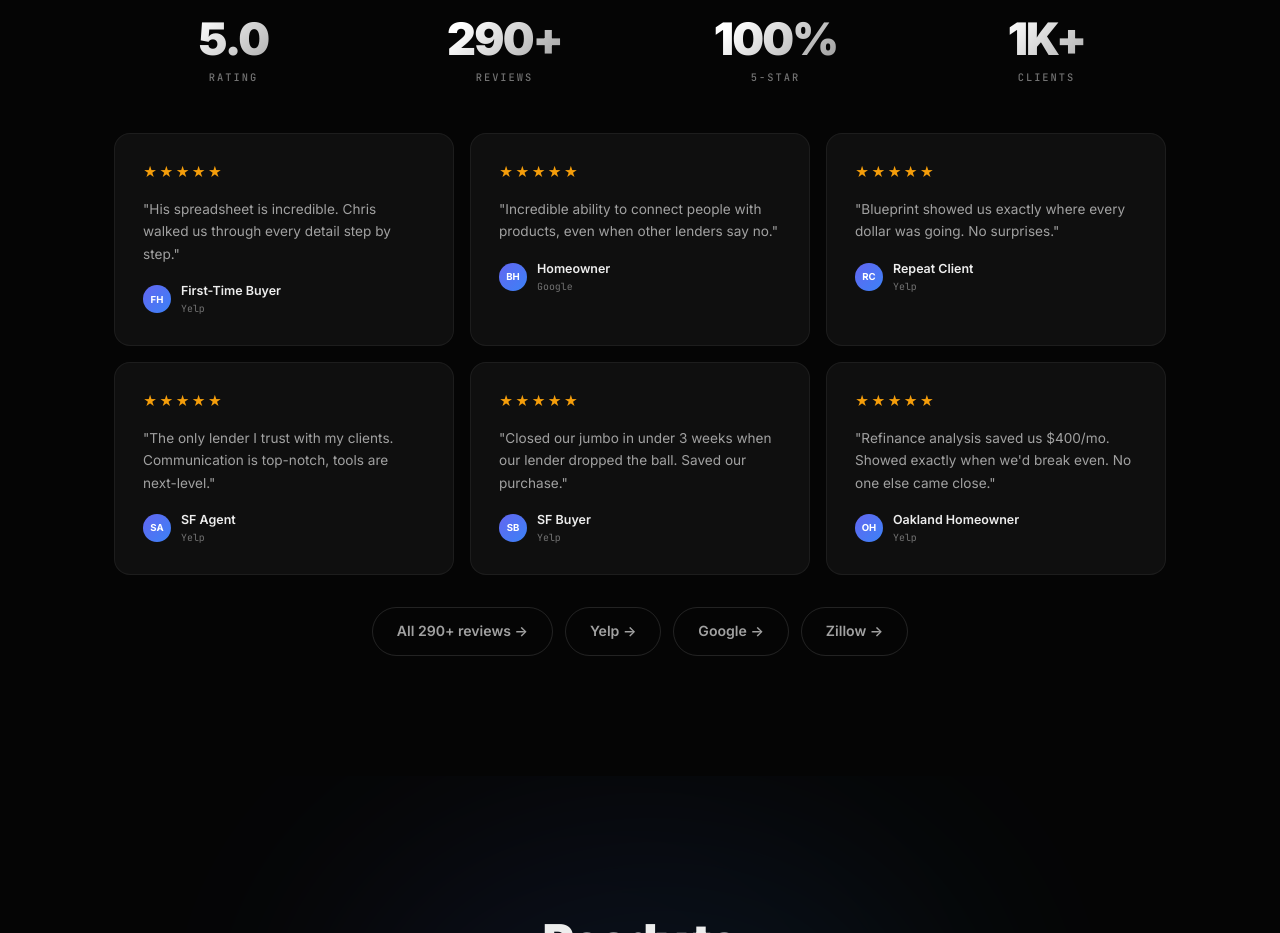
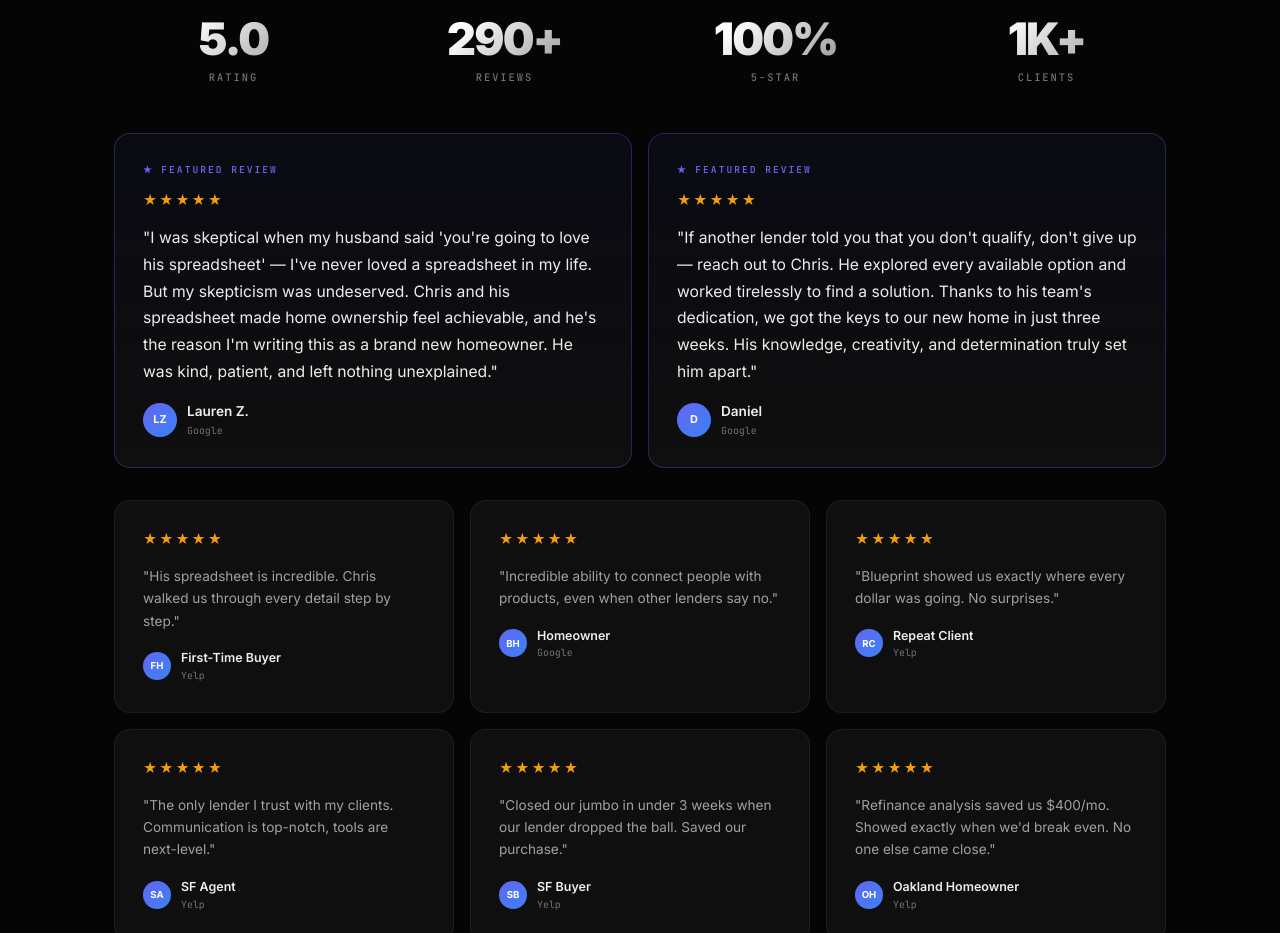
Before and after one commit to chr1stogranger/chris-granger-lo, a React (Vite) app: page / in a window 1280 px wide. Shown: the part 2320-3253 px from the top of the page. Built offline with nearby package versions, Linux system fonts and the light colour scheme.

Commit message:
Add featured spotlight reviews (Lauren Z. + Daniel) above reviews grid

```diff
--- a/src/App.css
+++ b/src/App.css
@@ -278,6 +278,21 @@ textarea:focus-visible {
 .review-author { font-size: 0.78rem; font-weight: 600; color: var(--text-primary); }
 .review-source { font-family: var(--mono); font-size: 0.62rem; color: var(--text-muted); }
 
+/* Featured review spotlight */
+.review-featured-row { display: grid; grid-template-columns: repeat(2, 1fr); gap: 16px; margin-bottom: 32px; }
+.review-card.featured {
+  background: linear-gradient(180deg, rgba(99,102,241,0.06), var(--bg-card));
+  border-color: rgba(99,102,241,0.30);
+}
+.review-card.featured:hover { border-color: var(--accent); }
+.review-featured-label {
+  font-family: var(--mono); font-size: 0.6rem; font-weight: 600; text-transform: uppercase;
+  letter-spacing: 2px; color: var(--accent); margin-bottom: 12px;
+}
+.review-card.featured .review-text { font-size: 0.98rem; line-height: 1.7; color: var(--text-primary); }
+.review-card.featured .review-avatar { width: 34px; height: 34px; font-size: 0.68rem; }
+.review-card.featured .review-author { font-size: 0.85rem; }
+
 .light-section { background: var(--bg-white); color: var(--text-dark); padding: 120px 0; }
 .light-section h2 { color: var(--text-dark); }
 .light-section p { color: var(--text-dark-secondary); }
@@ -378,7 +393,7 @@ textarea:focus-visible {
   .hero { min-height: auto; padding: 100px 0 80px; }
   .hero h1 { font-size: 2.4rem; }
   .stats-row { grid-template-columns: repeat(2, 1fr); }
-  .bento, .feature-grid, .review-row, .program-grid { grid-template-columns: 1fr; }
+  .bento, .feature-grid, .review-row, .review-featured-row, .program-grid { grid-template-columns: 1fr; }
   .bento-item.span-2 { grid-column: span 1; }
   .section { padding: 80px 0; }
   .section-header h2 { font-size: 2rem; }
--- a/src/App.jsx
+++ b/src/App.jsx
@@ -219,6 +219,10 @@ export default function App() {
             <div><h3>290+</h3><p>Reviews</p></div>
             <div><h3>100%</h3><p>5-Star</p></div>
             <div><h3>1K+</h3><p>Clients</p></div>
+          </div>
+          <div className="review-featured-row">
+            <div className="review-card featured"><div className="review-featured-label">★ Featured Review</div><div className="review-stars">★★★★★</div><p className="review-text">"I was skeptical when my husband said 'you're going to love his spreadsheet' — I've never loved a spreadsheet in my life. But my skepticism was undeserved. Chris and his spreadsheet made home ownership feel achievable, and he's the reason I'm writing this as a brand new homeowner. He was kind, patient, and left nothing unexplained."</p><div className="review-meta"><div className="review-avatar">LZ</div><div><p className="review-author">Lauren Z.</p><p className="review-source">Google</p></div></div></div>
+            <div className="review-card featured"><div className="review-featured-label">★ Featured Review</div><div className="review-stars">★★★★★</div><p className="review-text">"If another lender told you that you don't qualify, don't give up — reach out to Chris. He explored every available option and worked tirelessly to find a solution. Thanks to his team's dedication, we got the keys to our new home in just three weeks. His knowledge, creativity, and determination truly set him apart."</p><div className="review-meta"><div className="review-avatar">D</div><div><p className="review-author">Daniel</p><p className="review-source">Google</p></div></div></div>
           </div>
           <div className="review-row">
             <div className="review-card"><div className="review-stars">★★★★★</div><p className="review-text">"His spreadsheet is incredible. Chris walked us through every detail step by step."</p><div className="review-meta"><div className="review-avatar">FH</div><div><p className="review-author">First-Time Buyer</p><p className="review-source">Yelp</p></div></div></div>
```
